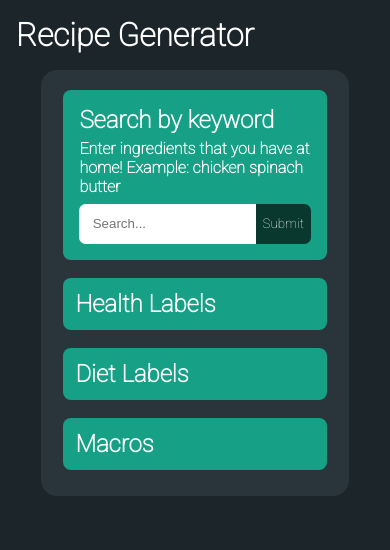
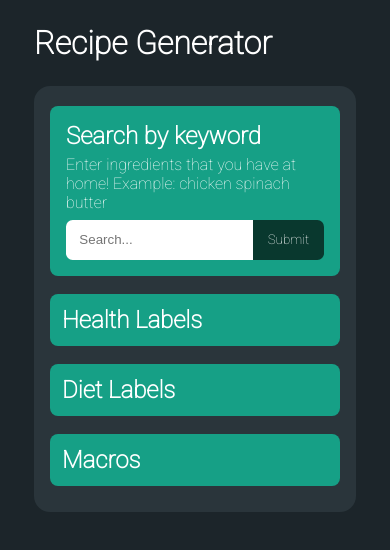
Before and after one commit to alliL/recipe-generator, a React (Create React App) app: page / in a window 390 px wide. Shown: the top 550 px of the page. Built offline with nearby package versions, Linux system fonts and the light colour scheme.

Commit message:
Set responsive sizing

```diff
--- a/src/App.css
+++ b/src/App.css
@@ -3,51 +3,63 @@ html {
 }
 
 body {
-    background-color: #1C252A;
+  background-color: #1c252a;
 }
 
-h1, h2, h3, h4, h5, h6, p {
-    font-family: 'Roboto', Arial, Helvetica, sans-serif;
+h1,
+h2,
+h3,
+h4,
+h5,
+h6,
+p {
+  font-family: "Roboto", Arial, Helvetica, sans-serif;
   color: #ffffff;
   margin: 0em;
 }
 
+.spacer {
+  margin: 8px;
+}
+
 .title {
-    padding: 0.5em;
+  margin: auto;
+  width: 90%;
+  padding: 0.5em 0em 0.5em 0em;
 }
 
 .center-box {
   margin: auto;
-    width: 75%;
+  width: 90%;
   border-radius: 1em;
-    background-color: #2A353B;
-    padding: 0.5em;
+  background-color: #2a353b;
+  padding: 0.5em 0em 0.5em 0em;
 }
 
 .dropdown {
   margin: auto;
   width: 90%;
   border-radius: 0.5em;
-    background-color: #16A086;
+  background-color: #16a086;
 }
 
 .dropdown-title {
   padding: 0.5em;
-    margin: .75em 0em .75em 0em;
+  margin: 0.75em 0em 0.75em 0em;
 }
 
 .search-content {
   padding: 1em;
-    margin: .75em 0em .75em 0em;
+  margin: 0.75em 0em 0.75em 0em;
   border-radius: 0.5em;
 }
 
 .search-title {
-    padding: 0em 0em .2em 0em;
+  padding: 0em 0em 0.2em 0em;
 }
 
 .search-subtext {
-    padding: 0em 0em .5em 0em;
+  padding: 0em 0em 0.5em 0em;
 }
 
 .search-wrapper {
@@ -57,9 +69,9 @@ h1, h2, h3, h4, h5, h6, p {
 }
 
 .search {
-    flex: 9;
+  flex: 3;
   border: 0px;
-    border-radius: .5em 0em 0em .5em;
+  border-radius: 0.5em 0em 0em 0.5em;
   height: 2em;
   width: 100%;
   padding: 0.5em 0em 0.5em 1em;
@@ -69,11 +81,38 @@ h1, h2, h3, h4, h5, h6, p {
 .submit {
   flex: 1;
   border: 0px;
-    border-radius: 0em .5em .5em 0em;
+  border-radius: 0em 0.5em 0.5em 0em;
   height: 3em;
   width: 100%;
   padding: 0.5em 0.5em 0.5em 0.5em;
-    background-color: #09382E;
+  background-color: #09382e;
   color: #ffffff;
-    font-family: 'Roboto';
+  font-family: "Roboto";
 }
+
+/* smaller than or equal to 768 px (smartphones)
+larger than 768 px (small devices, tablets)
+larger than 992 px (medium devices)
+larger than 1200px (large devices) */
+
+@media (min-width: 768px) {
+  .search-content {
+    margin: 1em 0em 0em 0em;
+  }
+
+  .center-box {
+    padding: 1em 0em 1em 0em;
+  }
+}
+
+@media (min-width: 992px) {
+  .center-box {
+    padding: 1.5em 0em 1.5em 0em;
+  }
+}
+
+@media (min-width: 1200px) {
+  .center-box {
+    padding: 2em 0em 2em 0em;
+  }
+}
--- a/src/App.js
+++ b/src/App.js
@@ -7,8 +7,10 @@ class App extends Component {
   render() {
     return (
       <div>
-        <header>
-          <h1 className='title'>Recipe Generator</h1>
+        <header className='spacer'>
+          <div>
+            <h1 className='title'>Recipe Generator</h1>
+          </div>
         </header>
         <body>
           <div className='center-box'>
--- a/src/Search.js
+++ b/src/Search.js
@@ -13,10 +13,10 @@ const Search = (props) => {
       <div className='dropdown'>
         <section className='search-content'>
           <h2 className='search-title'>Search by keyword</h2>
-          <h4 className='search-subtext'>Enter ingredients that you have at home! Example: chicken spinach butter</h4>
+          <p className='search-subtext'>Enter ingredients that you have at home! Example: chicken spinach butter</p>
           <div>
             <form className='search-wrapper' onSubmit={handleSubmit}>
-              <input type="text" placeholder="Search..." className="search" value={input} onChange={e => setInput(e.target.value)}/>
+              <input type="text" className="search" placeholder="Search..." value={input} onChange={e => setInput(e.target.value)}/>
               <button type="submit" className="submit">Submit</button>
             </form>
           </div>
--- a/src/index.css
+++ b/src/index.css
@@ -1,4 +1,4 @@
-body {
+/* body {
   margin: 0;
   font-family: 'Roboto', 'Oxygen', 'Ubuntu', 'Cantarell', 'Fira Sans', 'Droid Sans', 'Helvetica Neue', sans-serif;
   -webkit-font-smoothing: antialiased;
@@ -8,4 +8,4 @@ body {
 code {
   font-family: source-code-pro, Menlo, Monaco, Consolas, 'Courier New',
     monospace;
-}
+} */
```
Also changed, not shown: 1 other file (tests, documents, lock files or other folders). Lines whose indentation alone changed are shown as unchanged.
